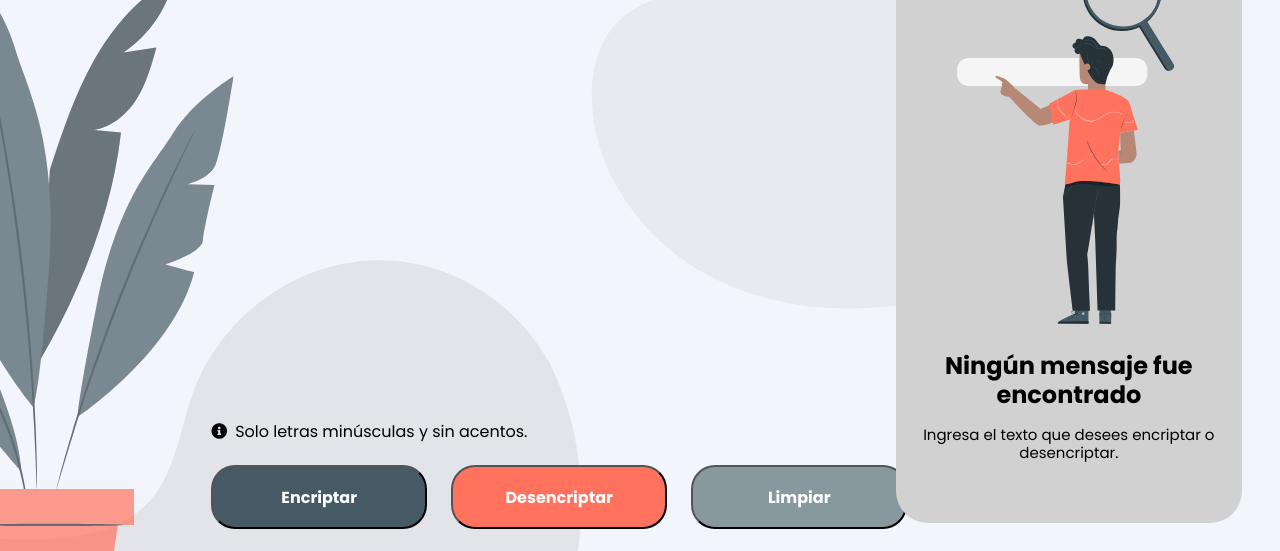
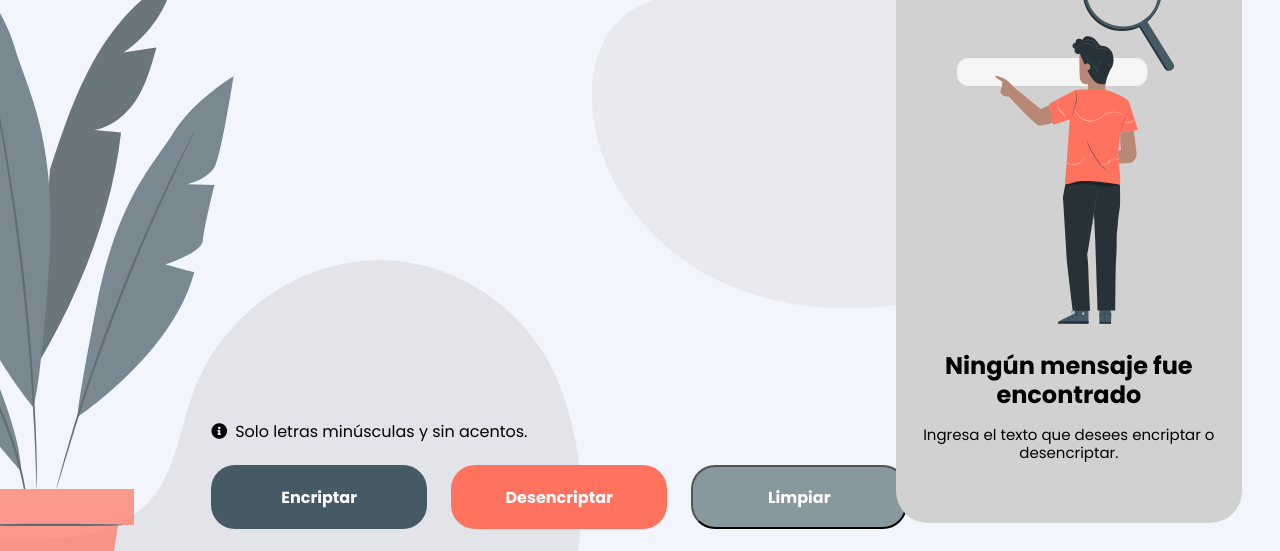
Before and after one commit to rolandomart/Encriptador, a plain HTML site: page index.html in a window 1280 px wide. Shown: the part 157-708 px from the top of the page. Drawn offline with Linux system fonts and the light colour scheme.

Commit message:
Actualización de botones

```diff
--- a/styles.css
+++ b/styles.css
@@ -186,6 +186,7 @@ header img {
   font-weight: bold;
   letter-spacing: 0;
   text-align: center;
+  border: none;
 }
 
 .btn-encriptar:hover {
@@ -208,6 +209,7 @@ header img {
   letter-spacing: 0;
   text-align: center;
   margin-left: 24px;
+  border: none;
 }
 
 .btn-desencriptar:hover {
@@ -230,6 +232,7 @@ header img {
   letter-spacing: 0;
   text-align: center;
   margin-left: 24px;
+  border; none;
 }
 
 .btn-limpiar:hover {
```
